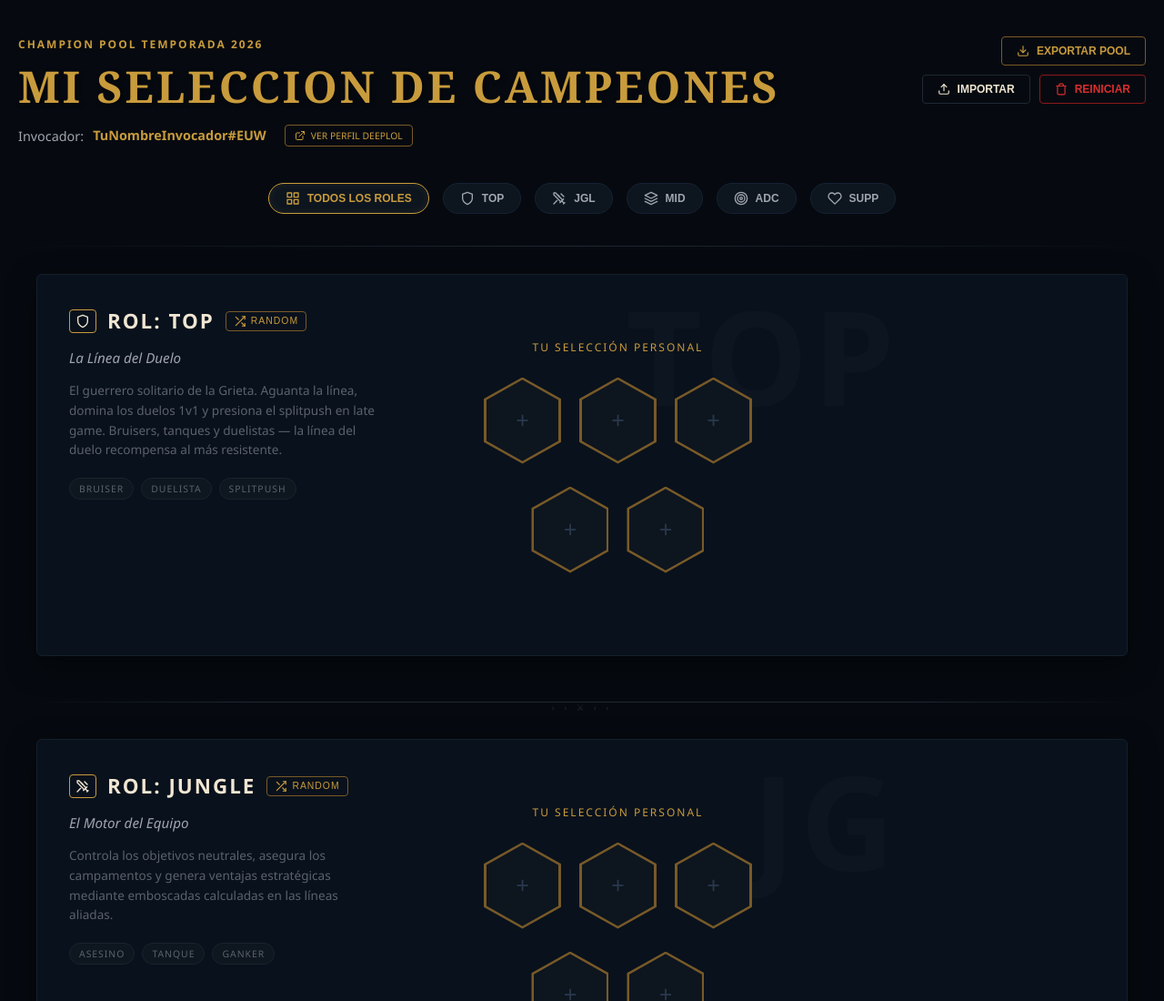
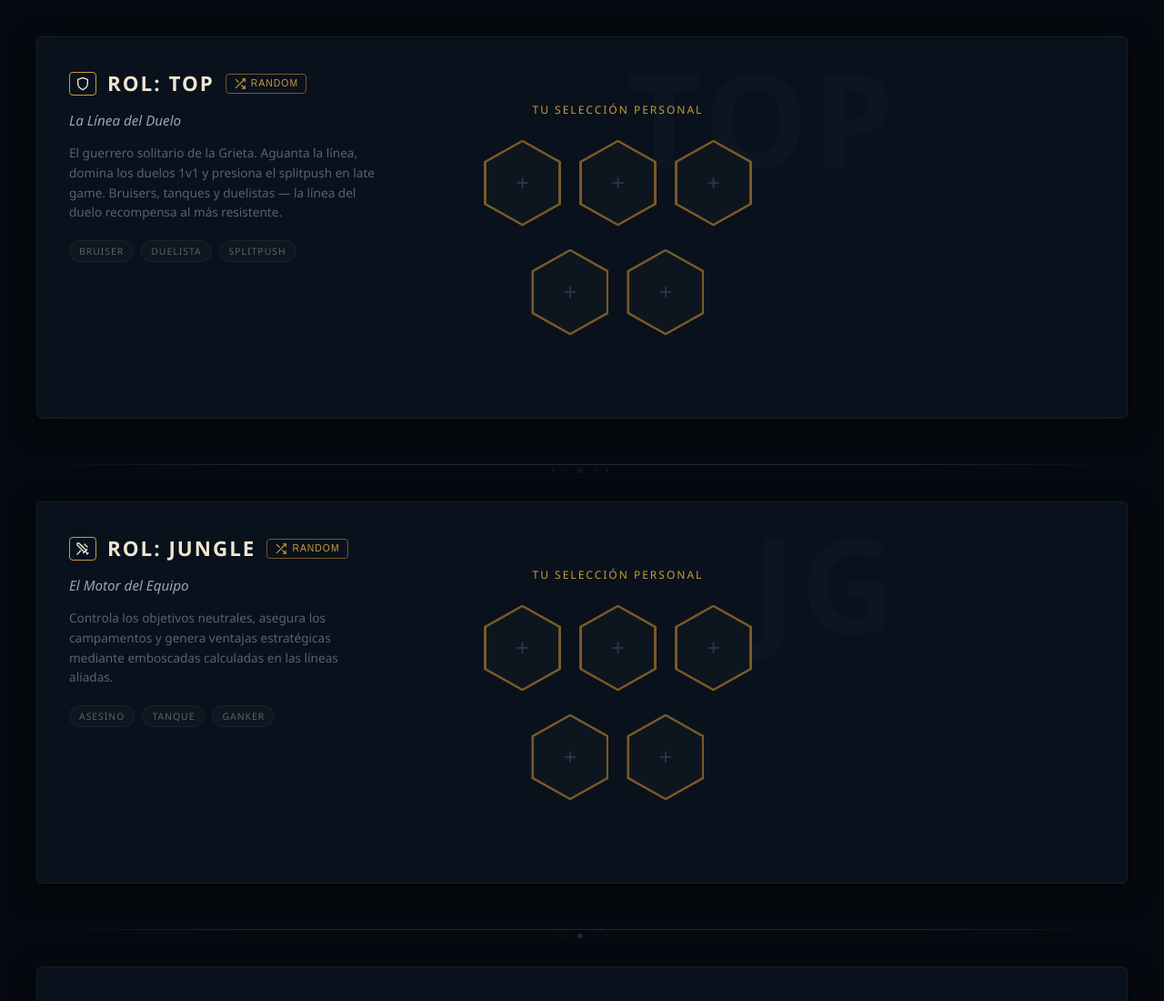
Before and after one commit to elenose76/Proyecto_ChampPool, a plain HTML site: page index.html in a window 1280 px wide. Shown: the top 1100 px of the page at 91% size. Drawn offline with Linux system fonts and the light colour scheme; no server answers.

Commit message:
version 1.0

```diff
--- a/index.html
+++ b/index.html
@@ -8,68 +8,7 @@
 
 </head>
 <body>
-    <header class="app-header">
-            <div class="header-top-row">
-                <div class="header-titles">
-                    <div class="season-subtitle">CHAMPION POOL TEMPORADA 2026</div>
-                    <h1 class="main-title">MI SELECCION DE CAMPEONES</h1>
-                </div>
-                <div class="header-actions">
-                    <button class="btn-action btn-export" onclick="exportPool()">
-                        <svg viewBox="0 0 24 24" fill="none" stroke="currentColor" stroke-width="2" stroke-linecap="round" stroke-linejoin="round"><path d="M21 15v4a2 2 0 0 1-2 2H5a2 2 0 0 1-2-2v-4"/><polyline points="7 10 12 15 17 10"/><line x1="12" y1="15" x2="12" y2="3"/></svg>
-                        EXPORTAR POOL
-                    </button>
-                    <div class="action-row-2">
-                        <button class="btn-action btn-import" onclick="importPool()">
-                            <svg viewBox="0 0 24 24" fill="none" stroke="currentColor" stroke-width="2" stroke-linecap="round" stroke-linejoin="round"><path d="M21 15v4a2 2 0 0 1-2 2H5a2 2 0 0 1-2-2v-4"/><polyline points="17 8 12 3 7 8"/><line x1="12" y1="3" x2="12" y2="15"/></svg>
-                            IMPORTAR
-                        </button>
-                        <button class="btn-action btn-reset" onclick="resetPool()">
-                            <svg viewBox="0 0 24 24" fill="none" stroke="currentColor" stroke-width="2" stroke-linecap="round" stroke-linejoin="round"><polyline points="3 6 5 6 21 6"/><path d="M19 6v14a2 2 0 0 1-2 2H7a2 2 0 0 1-2-2V6m3 0V4a2 2 0 0 1 2-2h4a2 2 0 0 1 2 2v2"/></svg>
-                            REINICIAR
-                        </button>
-                    </div>
-                </div>
-            </div>
 
-            <div class="header-summoner-row">
-                <span class="summoner-label">Invocador:</span>
-                <span class="summoner-name" contenteditable="true" spellcheck="false">TuNombreInvocador#EUW</span>
-                <a href="#" class="btn-link" target="_blank">
-                    <svg viewBox="0 0 24 24" fill="none" stroke="currentColor" stroke-width="2" stroke-linecap="round" stroke-linejoin="round"><path d="M18 13v6a2 2 0 0 1-2 2H5a2 2 0 0 1-2-2V8a2 2 0 0 1 2-2h6"/><polyline points="15 3 21 3 21 9"/><line x1="10" y1="14" x2="21" y2="3"/></svg>
-                    VER PERFIL DEEPLOL
-                </a>
-            </div>
-
-            <div class="header-filters">
-                <button class="btn-filter active" onclick="filterByRole('all', this)">
-                    <svg viewBox="0 0 24 24" width="16" height="16" fill="none" stroke="currentColor" stroke-width="2" stroke-linecap="round" stroke-linejoin="round"><rect x="3" y="3" width="7" height="7"/><rect x="14" y="3" width="7" height="7"/><rect x="14" y="14" width="7" height="7"/><rect x="3" y="14" width="7" height="7"/></svg>
-                    TODOS LOS ROLES
-                </button>
-                <button class="btn-filter" onclick="filterByRole('top', this)">
-                    <svg viewBox="0 0 24 24" width="16" height="16" fill="none" stroke="currentColor" stroke-width="2" stroke-linecap="round" stroke-linejoin="round"><path d="M12 22s8-4 8-10V5l-8-3-8 3v7c0 6 8 10 8 10z"/></svg>
-                    TOP
-                </button>
-                <button class="btn-filter" onclick="filterByRole('jungle', this)">
-                    <svg viewBox="0 0 24 24" width="16" height="16" fill="none" stroke="currentColor" stroke-width="2" stroke-linecap="round" stroke-linejoin="round"><path d="M14.5 17.5L3 6V3h3l11.5 11.5"/><path d="M13 19l6-6"/><path d="M16 16l4 4"/><path d="M19 21l2-2"/><path d="M9.5 6.5L12 9"/><path d="M3 21l5.5-5.5"/><path d="M15 4.5l4.5 4.5"/></svg>
-                    JGL
-                </button>
-                <button class="btn-filter" onclick="filterByRole('mid', this)">
-                    <svg viewBox="0 0 24 24" width="16" height="16" fill="none" stroke="currentColor" stroke-width="2" stroke-linecap="round" stroke-linejoin="round"><polygon points="12 2 2 7 12 12 22 7 12 2"/><polyline points="2 17 12 22 22 17"/><polyline points="2 12 12 17 22 12"/></svg>
-                    MID
-                </button>
-                <button class="btn-filter" onclick="filterByRole('adc', this)">
-                    <svg viewBox="0 0 24 24" width="16" height="16" fill="none" stroke="currentColor" stroke-width="2" stroke-linecap="round" stroke-linejoin="round"><circle cx="12" cy="12" r="10"/><circle cx="12" cy="12" r="6"/><circle cx="12" cy="12" r="2"/></svg>
-                    ADC
-                </button>
-                <button class="btn-filter" onclick="filterByRole('supp', this)">
-                    <svg viewBox="0 0 24 24" width="16" height="16" fill="none" stroke="currentColor" stroke-width="2" stroke-linecap="round" stroke-linejoin="round"><path d="M20.84 4.61a5.5 5.5 0 0 0-7.78 0L12 5.67l-1.06-1.06a5.5 5.5 0 0 0-7.78 7.78l1.06 1.06L12 21.23l7.78-7.78 1.06-1.06a5.5 5.5 0 0 0 0-7.78z"/></svg>
-                    SUPP
-                </button>
-            </div>
-
-            <div class="header-divider-line"></div>
-        </header>
 
     <div class="pool-container">
 
@@ -588,6 +527,66 @@ fetchAllChampions();
             innerElement.innerHTML = `<img src="${imgUrl}" alt="${champ.name}">`;
             nameElement.textContent = champ.name;
         }
+        // ==========================================
+        // FUNCIONES DEL ENCABEZADO
+        // ==========================================
+
+        function filterByRole(role, buttonElement) {
+            // 1. Quitar la clase 'active' de todos los botones
+            document.querySelectorAll('.btn-filter').forEach(btn => {
+                btn.classList.remove('active');
+            });
+
+            // 2. Añadir la clase 'active' al botón pulsado
+            buttonElement.classList.add('active');
+
+            // 3. Mostrar u ocultar las tarjetas y sus divisores
+            const roles = ['top', 'jungle', 'mid', 'adc', 'supp'];
+
+            roles.forEach(r => {
+                const card = document.getElementById(`${r}-card`);
+                // Buscamos el divisor que va inmediatamente antes de la tarjeta (si existe)
+                const divider = card ? card.previousElementSibling : null;
+
+                if (role === 'all' || role === r) {
+                    if (card) card.style.display = 'flex';
+                    // Ocultamos los divisores si filtramos por rol único para que quede más limpio
+                    if (divider && divider.classList.contains('bottom-divider')) {
+                        divider.style.display = role === 'all' ? 'block' : 'none';
+                    }
+                } else {
+                    if (card) card.style.display = 'none';
+                    if (divider && divider.classList.contains('bottom-divider')) {
+                        divider.style.display = 'none';
+                    }
+                }
+            });
+        }
+
+        // Funciones preparadas para Exportar, Importar y Reiniciar
+        function exportPool() {
+            alert("¡Función de exportar a JSON en desarrollo!");
+            // Aquí irá la lógica para recopilar los datos de los hexágonos y descargar un archivo .json
+        }
+
+        function importPool() {
+            alert("¡Función de importar JSON en desarrollo!");
+            // Aquí irá la lógica para leer un archivo .json y rellenar los hexágonos
+        }
+
+        function resetPool() {
+            if(confirm("¿Estás seguro de que quieres vaciar toda tu selección de campeones?")) {
+                const inners = document.querySelectorAll('.hexagon-inner');
+                const names = document.querySelectorAll('.champ-name');
+
+                inners.forEach(inner => {
+                    inner.innerHTML = '+';
+                    inner.classList.add('empty');
+                });
+
+                names.forEach(name => name.textContent = '');
+            }
+        }
     </script>
 </body>
 </html>
```
